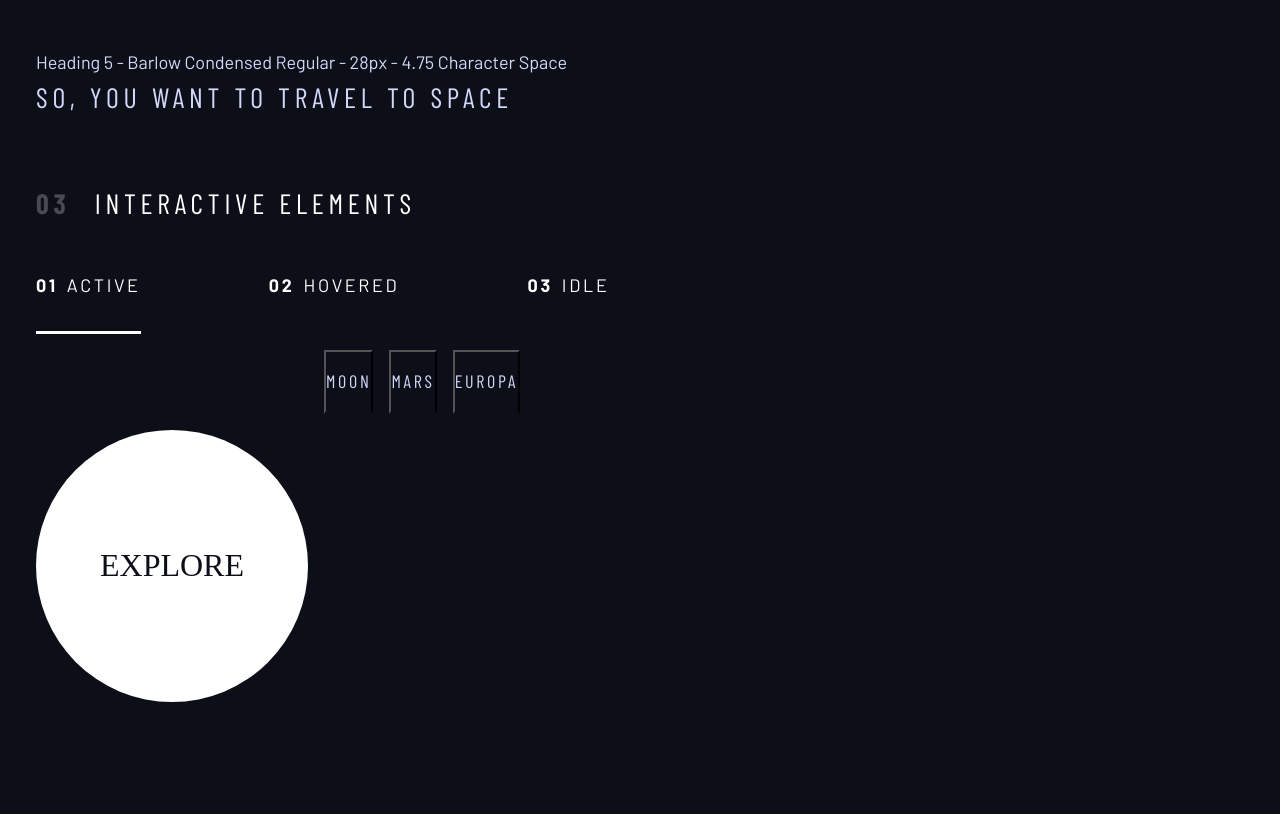
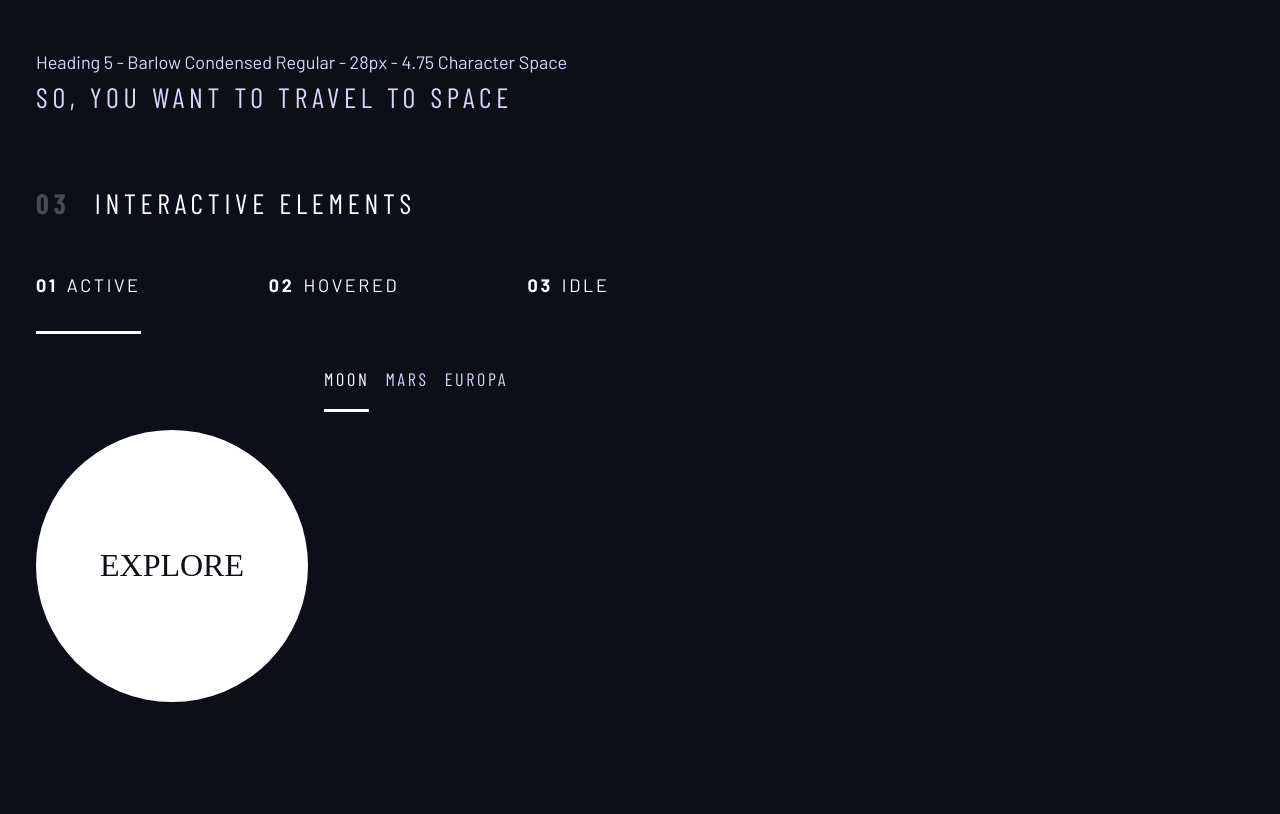
Before and after one commit to thaykrgl/space-travel-site, a website built with webpack: page design-system.html in a window 1280 px wide. Shown: the part 1100-1914 px from the top of the page. Built offline with nearby package versions, Linux system fonts and the light colour scheme; a web font is replaced by a local one.

Commit message:
Added styles for interactive elements tabs

```diff
--- a/index.css
+++ b/index.css
@@ -275,15 +275,21 @@ select {
 }
 
 .underline-indicators > * {
+  cursor: pointer;
   padding: var(--underline-gap, 1rem) 0;
+  border: 0;
   border-bottom: 0.2rem solid hsl(var(--clr-white) / 0);
 }
 
 .underline-indicators li:hover,
-.underline-indicators li:focus {
+.underline-indicators li:focus,
+.underline-indicators button:hover,
+.underline-indicators button:focus {
   border-color: hsl(var(--clr-white) / 0.5);
 }
 
-.underline-indicators > .active {
+.underline-indicators > .active,
+.underline-indicators > [aria-selected="true"] {
+  color: hsl(var(--clr-white) / 1);
   border-color: hsl(var(--clr-white) / 1);
 }
```
